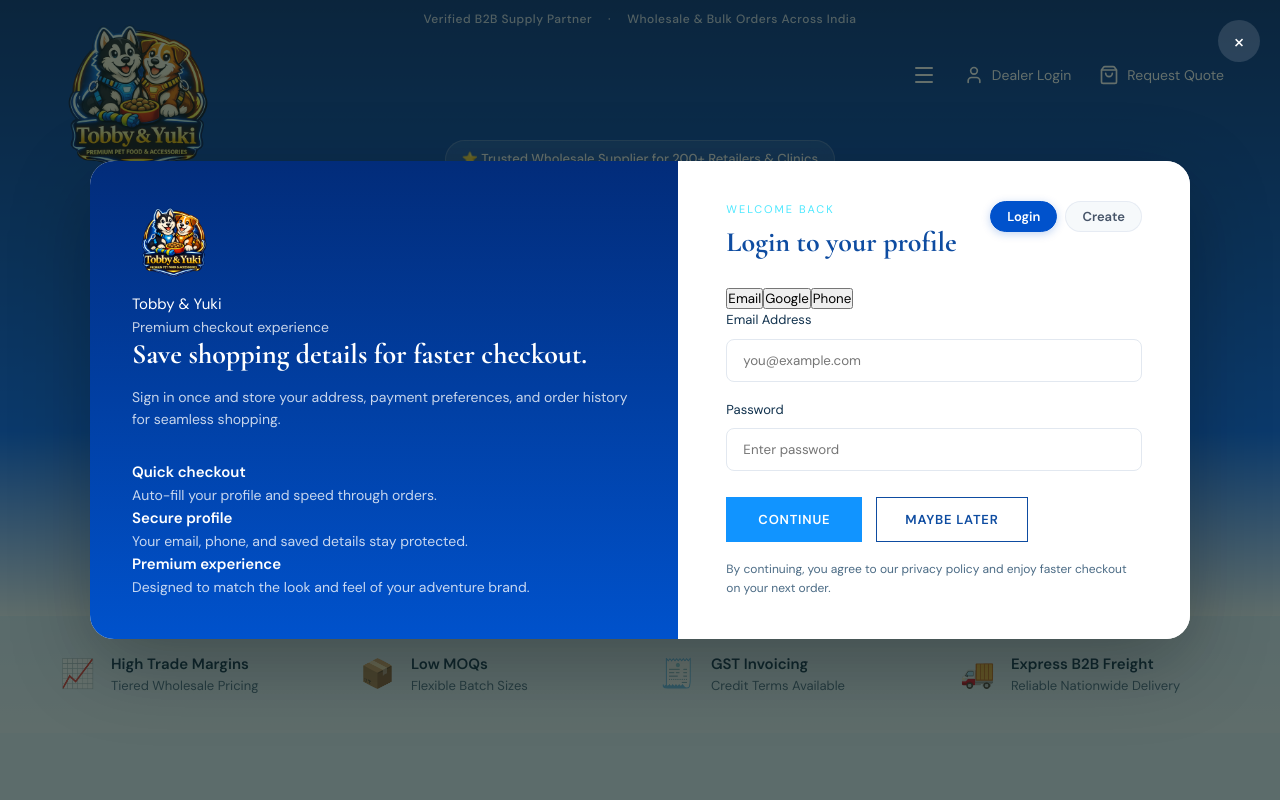
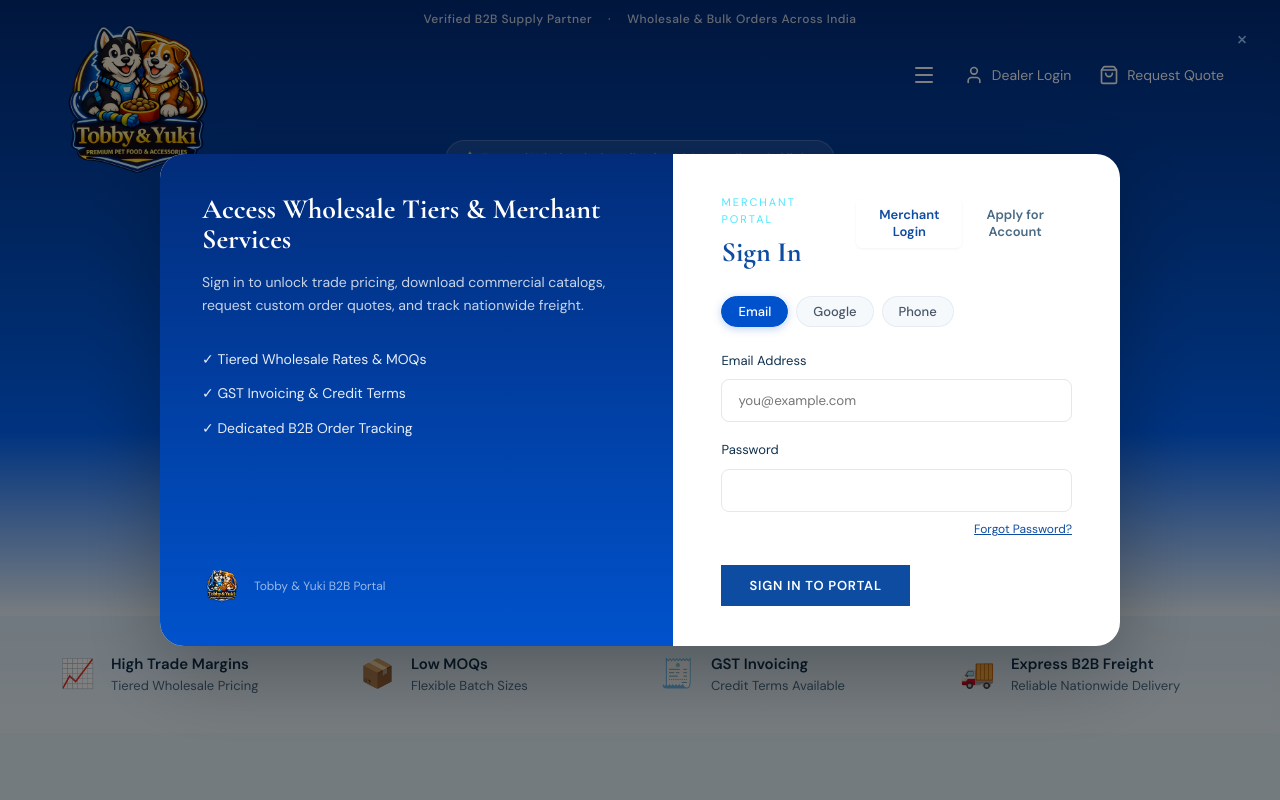
Before and after one commit to sleep-beep-keep/tobby-yuki-marketplace, a Next.js app: page / in a window 1280 px wide. Shown: the top 800 px of the page. Built offline with nearby package versions, Linux system fonts and the light colour scheme.

Commit message:
refactor: Overhaul B2B authentication modal UI

```diff
--- a/src/components/LoginModal.js
+++ b/src/components/LoginModal.js
@@ -1,6 +1,6 @@
 'use client';
 import Image from 'next/image';
-import { useEffect, useMemo, useState } from 'react';
+import { useEffect, useState } from 'react';
 import styles from './LoginModal.module.css';
 
 const methods = [
@@ -13,16 +13,11 @@
 
 export default function LoginModal({ onClose, onSaveProfile }) {
   const [mode, setMode] = useState('login');
-  const [method, setMethod] = useState('email');
+  const [authMethod, setAuthMethod] = useState('email');
   const [email, setEmail] = useState('');
   const [password, setPassword] = useState('');
-  const [phone, setPhone] = useState('');
-  const [otp, setOtp] = useState('');
   const [fullName, setFullName] = useState('');
-  const [contactNumber, setContactNumber] = useState('');
-  const [petName, setPetName] = useState('');
-  const [petCategory, setPetCategory] = useState('dogs');
-  const [message, setMessage] = useState('');
+  const [status, setStatus] = useState('');
   const [isSubmitting, setIsSubmitting] = useState(false);
 
   useEffect(() => {
@@ -31,19 +26,10 @@
       try {
         const data = JSON.parse(stored);
         if (data.email) setEmail(data.email);
-        if (data.phone) setPhone(data.phone);
         if (data.name) setFullName(data.name);
-        if (data.contact) setContactNumber(data.contact);
-        if (data.petName) setPetName(data.petName);
-        if (data.petCategory) setPetCategory(data.petCategory);
       } catch {}
     }
   }, []);
-
-  const primaryText = useMemo(() => {
-    if (mode === 'login') return 'Login to your profile';
-    return 'Create a new profile';
-  }, [mode]);
 
   const saveProfile = (profile) => {
     if (onSaveProfile) {
@@ -57,84 +43,49 @@
 
   const handleSubmit = (event) => {
     event.preventDefault();
-    setMessage('');
+    setStatus('');
     setIsSubmitting(true);
 
     const trimmedEmail = email.trim().toLowerCase();
-    const trimmedPhone = phone.trim();
-    const trimmedOtp = otp.trim();
 
     setTimeout(() => {
-      if (method === 'google') {
+      if (authMethod === 'google') {
         const profileData = { method: 'google', email: 'testuser@gmail.com', name: 'Test User', createdAt: new Date().toISOString() };
         saveProfile(profileData);
-        setMessage('Logged in with Google test account.');
+        setStatus('Logged in with Google test account.');
         onClose();
         setIsSubmitting(false);
         return;
       }
 
-      if (method === 'email') {
+      if (authMethod === 'email') {
         if (!trimmedEmail || !password) {
-          setMessage('Please enter email and password.');
+          setStatus('Please enter email and password.');
           setIsSubmitting(false);
           return;
         }
 
-        if (mode === 'create' && (!fullName || !contactNumber || !petName || !petCategory)) {
-          setMessage('Please fill all profile details.');
+        if (mode === 'register' && !fullName) {
+          setStatus('Please enter your full name.');
           setIsSubmitting(false);
           return;
         }
 
         const profileData = {
-          method: 'email',
+          method: authMethod,
           email: trimmedEmail,
           name: fullName,
-          contact: contactNumber,
-          petName,
-          petCategory,
           createdAt: new Date().toISOString(),
         };
 
         saveProfile(profileData);
-        setMessage(mode === 'login' ? 'Logged in successfully.' : 'Profile created successfully.');
+        setStatus(mode === 'login' ? 'Logged in successfully.' : 'Profile created successfully.');
         onClose();
         setIsSubmitting(false);
         return;
       }
 
-      if (method === 'phone') {
-        if (!trimmedPhone || !trimmedOtp) {
-          setMessage('Please enter phone and OTP.');
-          setIsSubmitting(false);
-          return;
-        }
-
-        if (mode === 'create' && (!fullName || !contactNumber || !petName || !petCategory)) {
-          setMessage('Please fill all profile details.');
-          setIsSubmitting(false);
-          return;
-        }
-
-        const profileData = {
-          method: 'phone',
-          phone: trimmedPhone,
-          name: fullName,
-          contact: contactNumber,
-          petName,
-          petCategory,
-          createdAt: new Date().toISOString(),
-        };
-
-        saveProfile(profileData);
-        setMessage(mode === 'login' ? 'Logged in successfully.' : 'Profile created successfully.');
-        onClose();
-        setIsSubmitting(false);
-        return;
-      }
-
-      setMessage('Invalid login method.');
+      setStatus('Invalid login method.');
       setIsSubmitting(false);
     }, 500);
   };
@@ -145,66 +96,53 @@
         <button className={styles.close} onClick={onClose} aria-label="Close login popup">×</button>
 
         <div className={styles.panel}>
-          <div className={styles.brandBlock}>
-            <div className={styles.logoWrap}>
-              <Image src="/logo.png" alt="Tobby & Yuki" width={84} height={84} />
-              <div>
-                <div className={styles.brandLabel}>Tobby & Yuki</div>
-                <p className={styles.subBrand}>Premium checkout experience</p>
-              </div>
-            </div>
-            <h2>Save shopping details for faster checkout.</h2>
-            <p>Sign in once and store your address, payment preferences, and order history for seamless shopping.</p>
-          </div>
-          <div className={styles.features}>
-            <div>
-              <strong>Quick checkout</strong>
-              <p>Auto-fill your profile and speed through orders.</p>
-            </div>
-            <div>
-              <strong>Secure profile</strong>
-              <p>Your email, phone, and saved details stay protected.</p>
-            </div>
-            <div>
-              <strong>Premium experience</strong>
-              <p>Designed to match the look and feel of your adventure brand.</p>
-            </div>
+          <h2>Access Wholesale Tiers & Merchant Services</h2>
+          <p>Sign in to unlock trade pricing, download commercial catalogs, request custom order quotes, and track nationwide freight.</p>
+          <ul className={styles.b2bFeatures}>
+            <li>✓ Tiered Wholesale Rates & MOQs</li>
+            <li>✓ GST Invoicing & Credit Terms</li>
+            <li>✓ Dedicated B2B Order Tracking</li>
+          </ul>
+          <div className={styles.panelFooter}>
+            <Image src="/logo.png" alt="Tobby & Yuki" width={40} height={40} />
+            <span>Tobby & Yuki B2B Portal</span>
           </div>
         </div>
 
         <div className={styles.formWrap}>
           <div className={styles.headerRow}>
             <div>
-              <p className={styles.overline}>Welcome Back</p>
-              <h3>{primaryText}</h3>
+              <div className={styles.overline}>Merchant Portal</div>
+              <h3>{mode === 'login' ? 'Sign In' : 'Create Account'}</h3>
             </div>
             <div className={styles.modeSwitch}>
-              <button type="button" className={mode === 'login' ? styles.activeMode : ''} onClick={() => setMode('login')}>Login</button>
-              <button type="button" className={mode === 'create' ? styles.activeMode : ''} onClick={() => setMode('create')}>Create</button>
+              <button className={mode === 'login' ? styles.activeMode : ''} onClick={() => setMode('login')}>Merchant Login</button>
+              <button className={mode === 'register' ? styles.activeMode : ''} onClick={() => setMode('register')}>Apply for Account</button>
             </div>
           </div>
 
           <div className={styles.methodRow}>
             {methods.map(m => (
               <button
-                key={m.key}
-                type="button"
-                className={method === m.key ? styles.methodActive : ''}
-                onClick={() => setMethod(m.key)}
+                key={m.key} type="button"
+                className={authMethod === m.key ? styles.methodActive : ''}
+                onClick={() => setAuthMethod(m.key)}
               >
                 {m.label}
               </button>
             ))}
           </div>
 
+          {status && <div className={styles.statusMessage}>{status}</div>}
+
           <form className={styles.form} onSubmit={handleSubmit}>
-            {method === 'google' ? (
-              <button type="submit" className={`btn-cta ${styles.googleBtn}`}>
+            {authMethod === 'google' ? (
+              <button type="submit" className={styles.googleBtn}>
                 Continue with Google
               </button>
             ) : null}
 
-            {method === 'email' ? (
+            {authMethod === 'email' ? (
               <>
                 <label className={styles.field}>
                   Email Address
@@ -212,80 +150,29 @@
                 </label>
                 <label className={styles.field}>
                   Password
-                  <input value={password} onChange={e => setPassword(e.target.value)} type="password" placeholder="Enter password" required />
+                  <input value={password} onChange={e => setPassword(e.target.value)} type="password" required />
                 </label>
-                {mode === 'create' ? (
+                {mode === 'register' ? (
                   <>
                     <label className={styles.field}>
                       Full Name
                       <input value={fullName} onChange={e => setFullName(e.target.value)} type="text" placeholder="Your full name" required />
                     </label>
-                    <label className={styles.field}>
-                      Contact Number
-                      <input value={contactNumber} onChange={e => setContactNumber(e.target.value)} type="tel" placeholder="+91 98765 43210" required />
-                    </label>
-                    <label className={styles.field}>
-                      Pet Name
-                      <input value={petName} onChange={e => setPetName(e.target.value)} type="text" placeholder="Your pet's name" required />
-                    </label>
-                    <label className={styles.field}>
-                      Pet Category
-                      <select value={petCategory} onChange={e => setPetCategory(e.target.value)}>
-                        <option value="dogs">Dogs</option>
-                        <option value="cats">Cats</option>
-                      </select>
-                    </label>
                   </>
-                ) : null}
-              </>
-            ) : null}
-
-            {method === 'phone' ? (
-              <>
-                <label className={styles.field}>
-                  Phone Number
-                  <input value={phone} onChange={e => setPhone(e.target.value)} type="tel" placeholder="+91 98765 43210" required />
-                </label>
-                <label className={styles.field}>
-                  OTP
-                  <input value={otp} onChange={e => setOtp(e.target.value)} type="text" placeholder="Enter OTP" required />
-                </label>
-                {mode === 'create' ? (
-                  <>
-                    <label className={styles.field}>
-                      Full Name
-                      <input value={fullName} onChange={e => setFullName(e.target.value)} type="text" placeholder="Your full name" required />
-                    </label>
-                    <label className={styles.field}>
-                      Contact Number
-                      <input value={contactNumber} onChange={e => setContactNumber(e.target.value)} type="tel" placeholder="+91 98765 43210" required />
-                    </label>
-                    <label className={styles.field}>
-                      Pet Name
-                      <input value={petName} onChange={e => setPetName(e.target.value)} type="text" placeholder="Your pet's name" required />
-                    </label>
-                    <label className={styles.field}>
-                      Pet Category
-                      <select value={petCategory} onChange={e => setPetCategory(e.target.value)}>
-                        <option value="dogs">Dogs</option>
-                        <option value="cats">Cats</option>
-                      </select>
-                    </label>
-                  </>
-                ) : null}
+                ) : (
+                  <div className={styles.utilityRow}>
+                    <a href="#" className={styles.forgotLink}>Forgot Password?</a>
+                  </div>
+                )}
               </>
             ) : null}
 
             <div className={styles.ctaRow}>
-              <button type="submit" className="btn-cta" disabled={isSubmitting}>
-                {isSubmitting ? 'Working...' : mode === 'login' ? 'Continue' : 'Create Account'}
+              <button type="submit" className="btn-primary" disabled={isSubmitting}>
+                {isSubmitting ? '...' : mode === 'login' ? 'Sign In to Portal' : 'Create Account'}
               </button>
-              <button type="button" className="btn-outline" onClick={onClose}>Maybe later</button>
             </div>
           </form>
-
-          {message ? <div className={styles.statusMessage}>{message}</div> : null}
-          <p className={styles.footerText}>By continuing, you agree to our privacy policy and enjoy faster checkout on your next order.</p>
         </div>
       </div>
     </div>
--- a/src/components/LoginModal.module.css
+++ b/src/components/LoginModal.module.css
@@ -1,7 +1,7 @@
 .overlay {
   position: fixed;
   inset: 0;
-  background: rgba(18, 35, 28, 0.65);
+  background: rgba(0, 0, 0, 0.5);
   display: flex;
   align-items: center;
   justify-content: center;
@@ -9,7 +9,7 @@
   z-index: 9999;
 }
 .modal {
-  width: min(1100px, 100%);
+  width: min(960px, 100%);
   display: grid;
   grid-template-columns: 1.15fr 1fr;
   gap: 0;
@@ -59,20 +59,18 @@
 }
 .formWrap {
   padding: 40px 48px;
-  background: #fff;
   display: flex;
   flex-direction: column;
-  justify-content: space-between;
 }
 .close {
   position: absolute;
   top: 20px;
   right: 20px;
   border: none;
-  background: rgba(255,255,255,.13);
-  color: #fff;
-  width: 42px;
-  height: 42px;
+  background: var(--light-bg);
+  color: var(--muted);
+  width: 36px;
+  height: 36px;
   border-radius: 50%;
   font-size: 22px;
   cursor: pointer;
@@ -99,23 +97,46 @@
   color: var(--primary);
 }
 .modeSwitch {
+  background-color: var(--light-bg);
+  border-radius: 8px;
+  padding: 4px;
   display: flex;
-  gap: 0.5rem; /* 8px */
 }
 .modeSwitch button {
   flex: 1;
-  /* Inactive State */
+  border: none;
+  background: transparent;
+  color: var(--muted);
+  padding: 8px 12px;
+  font-size: 13px;
+  font-weight: 600;
+  border-radius: 6px;
+  transition: all 0.2s ease;
+}
+.modeSwitch button.activeMode {
+  background: #fff;
+  color: var(--primary);
+  box-shadow: 0 1px 3px rgba(0,0,0,0.05);
+}
+.methodRow {
+  display: flex;
+  gap: 0.5rem;
+  margin-bottom: 24px;
+}
+.methodRow button {
   background: rgba(241, 245, 249, 0.6);
   border: 1px solid rgba(226, 232, 240, 0.8);
   color: #475569;
   padding: 6px 16px;
   font-size: 13px;
-  font-weight: 600;
+  font-weight: 500;
   border-radius: 9999px;
   transition: all 0.2s ease;
 }
-.modeSwitch button.activeMode {
-  /* Active State */
+.methodRow button:hover {
+  background: rgba(226, 232, 240, 0.8);
+}
+.methodRow .methodActive {
   background: #0052cc;
   color: #ffffff;
   border-color: #0052cc;
@@ -151,6 +172,7 @@
   font-size: 12px;
   color: var(--primary);
   text-decoration: underline;
+  margin-top: -10px;
 }
 .ctaRow {
   display: flex;
@@ -158,43 +180,24 @@
   flex-wrap: wrap;
   margin-top: 8px;
 }
+.ctaRow .btn-primary {
+  background-color: #073884;
+  border-radius: 8px;
+  width: 100%;
+}
 .googleBtn {
   width: 100%;
   border: 1px solid var(--border);
   background-color: #fff;
   font-weight: 600;
 }
-.separator {
-  display: flex;
-  align-items: center;
-  text-align: center;
-  color: var(--muted);
-  font-size: 12px;
-  margin: 16px 0;
-}
-.separator::before, .separator::after {
-  content: '';
-  flex: 1;
-  border-bottom: 1px solid var(--border);
-}
-.separator:not(:empty)::before {
-  margin-right: .5em;
-}
-.separator:not(:empty)::after {
-  margin-left: .5em;
-}
-.footerText {
-  margin-top: 18px;
-  font-size: 12px;
-  color: var(--muted);
-}
 .statusMessage {
   background: rgba(77,232,255,.12);
   border: 1px solid rgba(77,232,255,.32);
   color: #10314D;
   padding: 12px 14px;
-  border-radius: 14px;
-  margin-top: 12px;
+  border-radius: 8px;
+  margin-bottom: 16px;
   font-size: 13px;
 }
 @media(max-width:1024px) {
```
